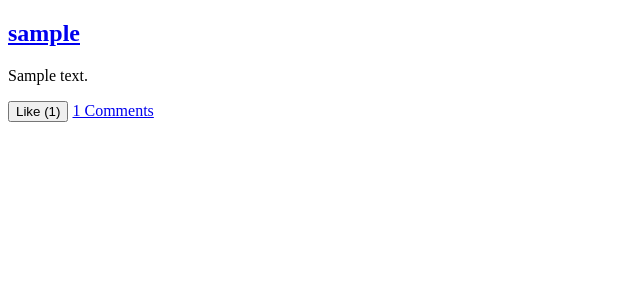
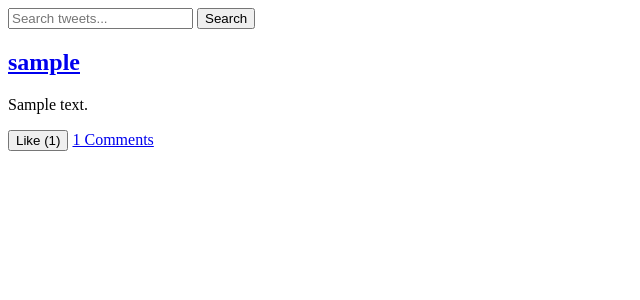
Before and after one commit to rohit-kotiyal/Twitter-Clone, a Django app: page /tweets/feed/ in a window 1280 px wide. Shown: the top 300 px of the page, without its empty margins (0-640 px from the left). Run offline with Django 5.2, Linux system fonts and the light colour scheme; tables that the repository leaves empty hold one stand-in row (values such as "Sample post").

Commit message:
Add tweet search (icontains, GET query string), search results page

```diff
--- a/TwitterClone/tweets/templates/tweets/feed.html
+++ b/TwitterClone/tweets/templates/tweets/feed.html
@@ -5,6 +5,11 @@
 {% endblock %}
 
 {% block content %}
+
+    <form action="{% url 'search' %}" method="GET">
+        <input type="text" name="q" placeholder="Search tweets...">
+        <button type="submit">Search</button>
+    </form>
 
     {% for tweet in tweets %}
         <div>
--- a/TwitterClone/tweets/urls.py
+++ b/TwitterClone/tweets/urls.py
@@ -1,4 +1,4 @@
-from .views import create_tweet, feed, delete_tweet, edit_tweet, toggle_like, comment_section, delete_comment
+from .views import create_tweet, feed, delete_tweet, edit_tweet, toggle_like, comment_section, delete_comment, search
 from django.urls import path
 
 
@@ -8,6 +8,7 @@ urlpatterns = [
     path('delete-tweet/<int:tweet_id>/', delete_tweet, name='delete_tweet'),
     path('edit/<int:tweet_id>/', edit_tweet, name='edit_tweet'),
     path('toggle-like/<int:tweet_id>/', toggle_like, name='toggle_like'),
-    path('/<int:tweet_id>/comments/', comment_section, name='comment_section'),
+    path('<int:tweet_id>/comments/', comment_section, name='comment_section'),
     path('comments/delete/<int:comment_id>/', delete_comment, name='delete_comment'),
+    path('search/', search, name='search'),
 ]
--- a/TwitterClone/tweets/views.py
+++ b/TwitterClone/tweets/views.py
@@ -128,3 +128,18 @@ def delete_comment(request, comment_id):
             return redirect('comment_section', tweet_id=tweet_id)
 
     return HttpResponseNotAllowed(['POST'])
+
+
+
+
+
+def search(request):
+    query = request.GET.get('q', '')
+
+    if not query:
+        return redirect('feed')
+
+    tweets = Tweet.objects.filter(content__icontains=query)
+
+
+    return render(request, 'tweets/search.html', {'tweets': tweets, 'query': query})
```
Also changed, not shown: TwitterClone/tweets/templates/tweets/search.html (added, +18 -0 lines).
